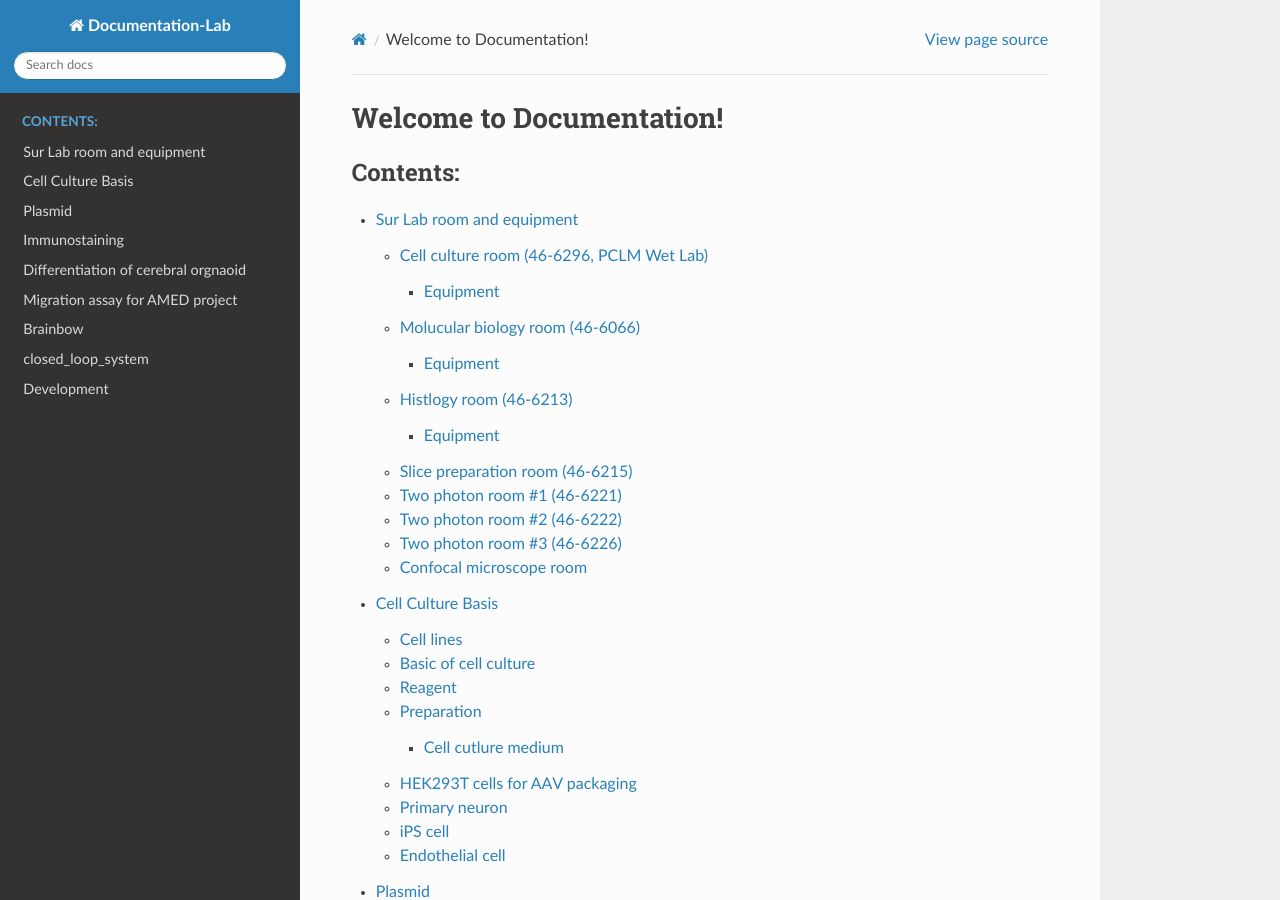
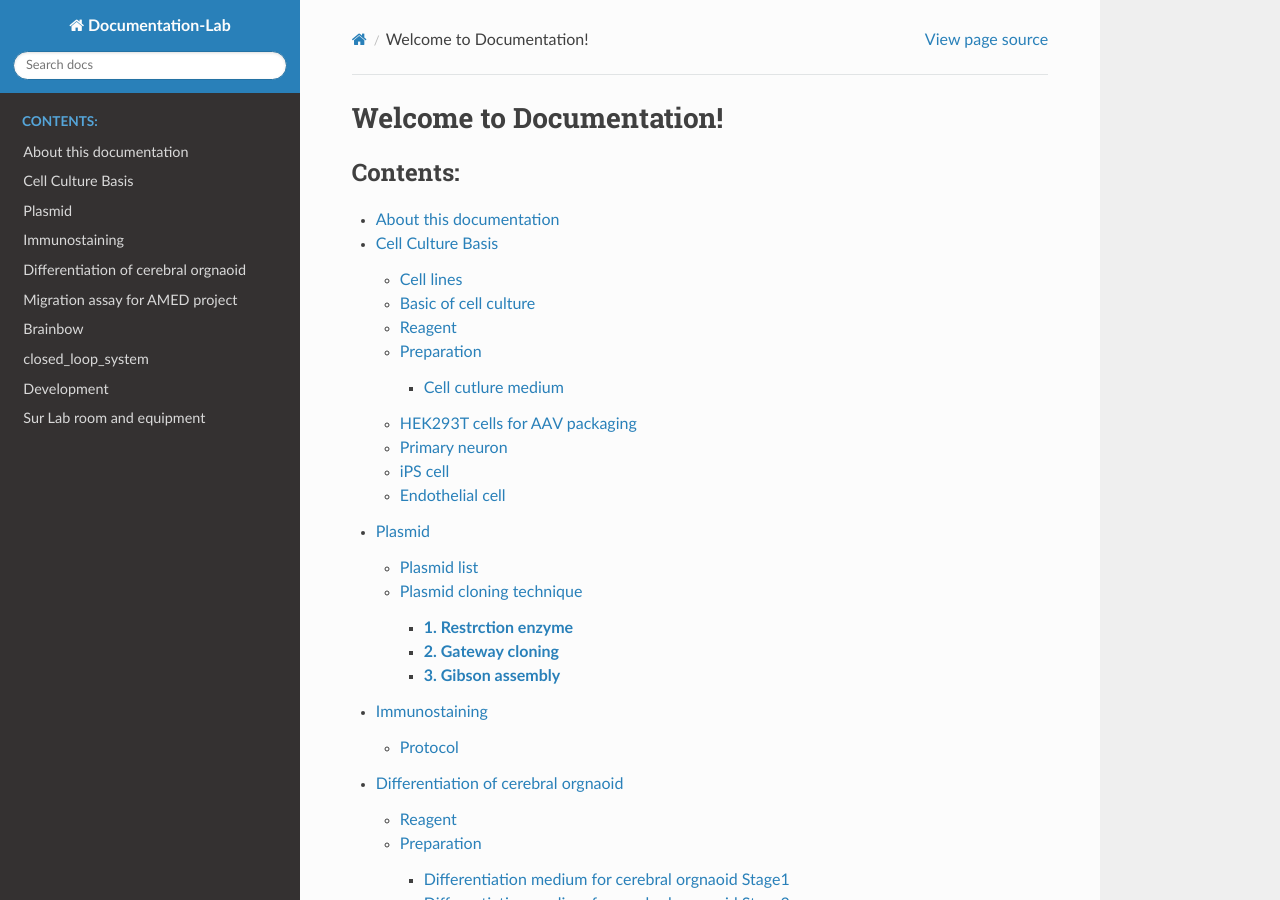
Before and after one commit to TatsuyaOsaki/Documentation-Lab, a Sphinx documentation site: the page built from source/index.rst, in a window 1280 px wide and 900 px high. Built offline with Sphinx 7.4.7 and the Read the Docs theme 2.0.0, drawn with Linux system fonts in a browser that asks for light colours; some of the changed text lies outside the part shown.

Commit message:
20230712

```diff
--- /dev/null
+++ b/source/about_documentation.md
@@ -0,0 +1 @@
+# About this documentation
--- a/source/index.rst
+++ b/source/index.rst
@@ -10,7 +10,7 @@ Welcome to Documentation!
    :maxdepth: 3
    :caption: Contents:
 
-   room_and_equipment
+   about_documentation
    cell_culture
    plasmid
    immunostaining
```
Also changed, not shown: other parts of source/index.rst (+1 -0 lines).
